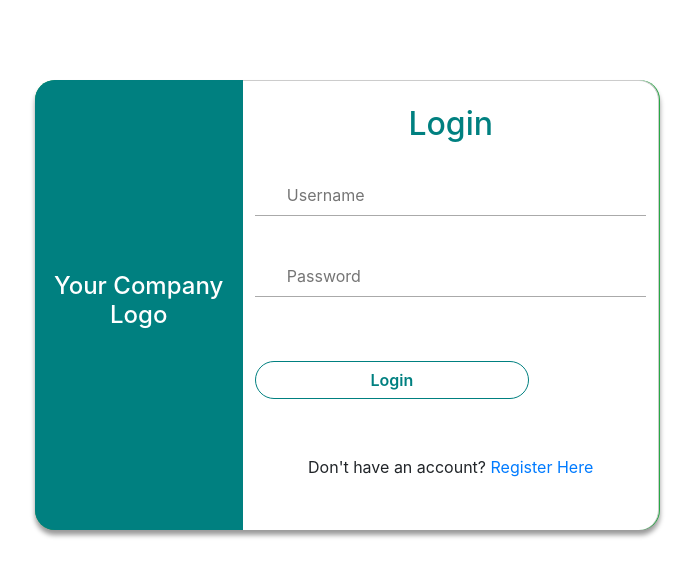
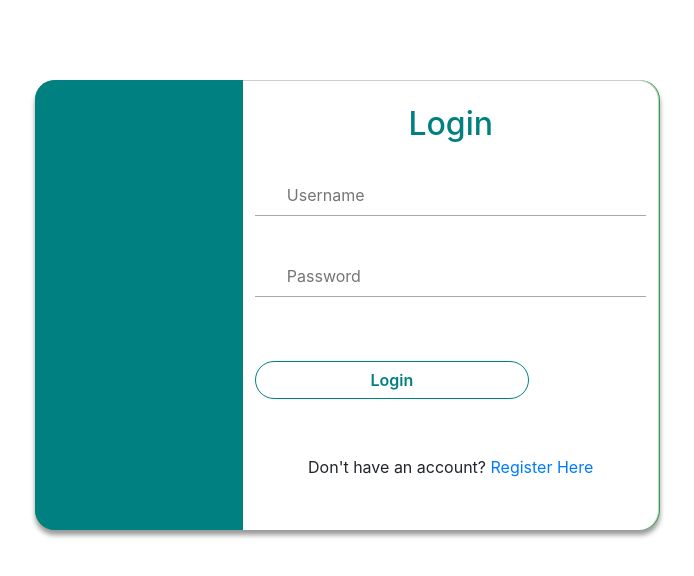
Before and after one commit to Asepsrn17/course-online, a Nuxt app: page /login in a window 1280 px wide. Shown: the top 576 px of the page, without its empty margins (293-987 px from the left). Built offline with nearby package versions, Linux system fonts and the light colour scheme.

Commit message:
initial commit

```diff
--- a/pages/login.vue
+++ b/pages/login.vue
@@ -2,7 +2,7 @@
     <div class="container-fluid">
         <div class="row main-content bg-success text-center">
             <div class="col-md-4 text-center company__info">
-                <h4 class="company_title">Your Company Logo</h4>
+                <h4 class="company_title"></h4>
             </div>
             <div class="col-md-8 col-xs-12 col-sm-12 login_form ">
                 <div class="container-fluid">
--- a/pages/register.vue
+++ b/pages/register.vue
@@ -2,7 +2,7 @@
     <div class="container-fluid">
         <div class="row main-content bg-success text-center">
             <div class="col-md-4 text-center company__info">
-                <h4 class="company_title">Your Company Logo</h4>
+                <h4 class="company_title"></h4>
             </div>
             <div class="col-md-8 col-xs-12 col-sm-12 login_form ">
                 <div class="container-fluid">
```
